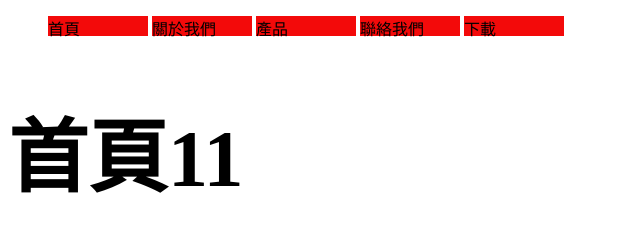
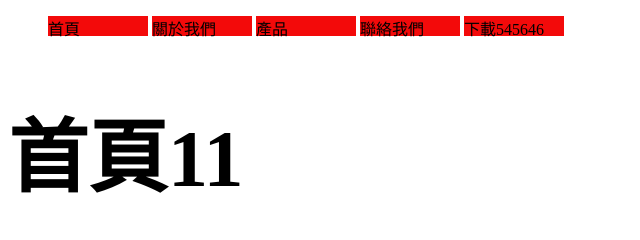
Before and after one commit to louis61619/gulptest, a plain HTML site: page index.html in a window 1280 px wide. Shown: the top 240 px of the page, 0-640 px from the left. Drawn offline with nearby package versions, Linux system fonts and the light colour scheme; files that its build step writes are made by us from their sources.

Commit message:
second commit

```diff
--- a/app/nav.html
+++ b/app/nav.html
@@ -4,6 +4,6 @@
         <li>關於我們</li>
         <li>產品</li>
         <li>聯絡我們</li>
-        <li>下載</li>
+        <li>下載545646</li>
     </ul>
 </nav>
```
